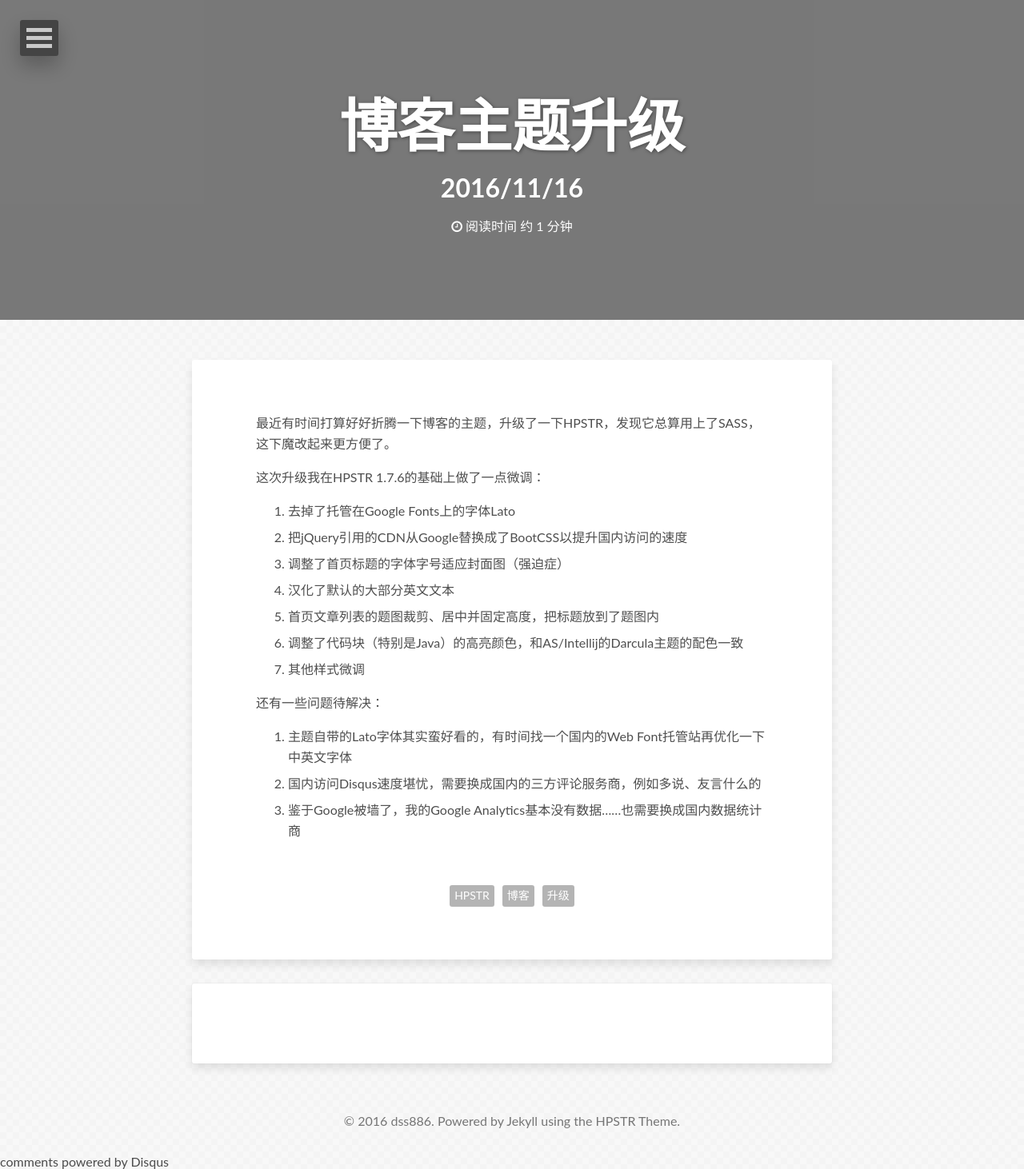
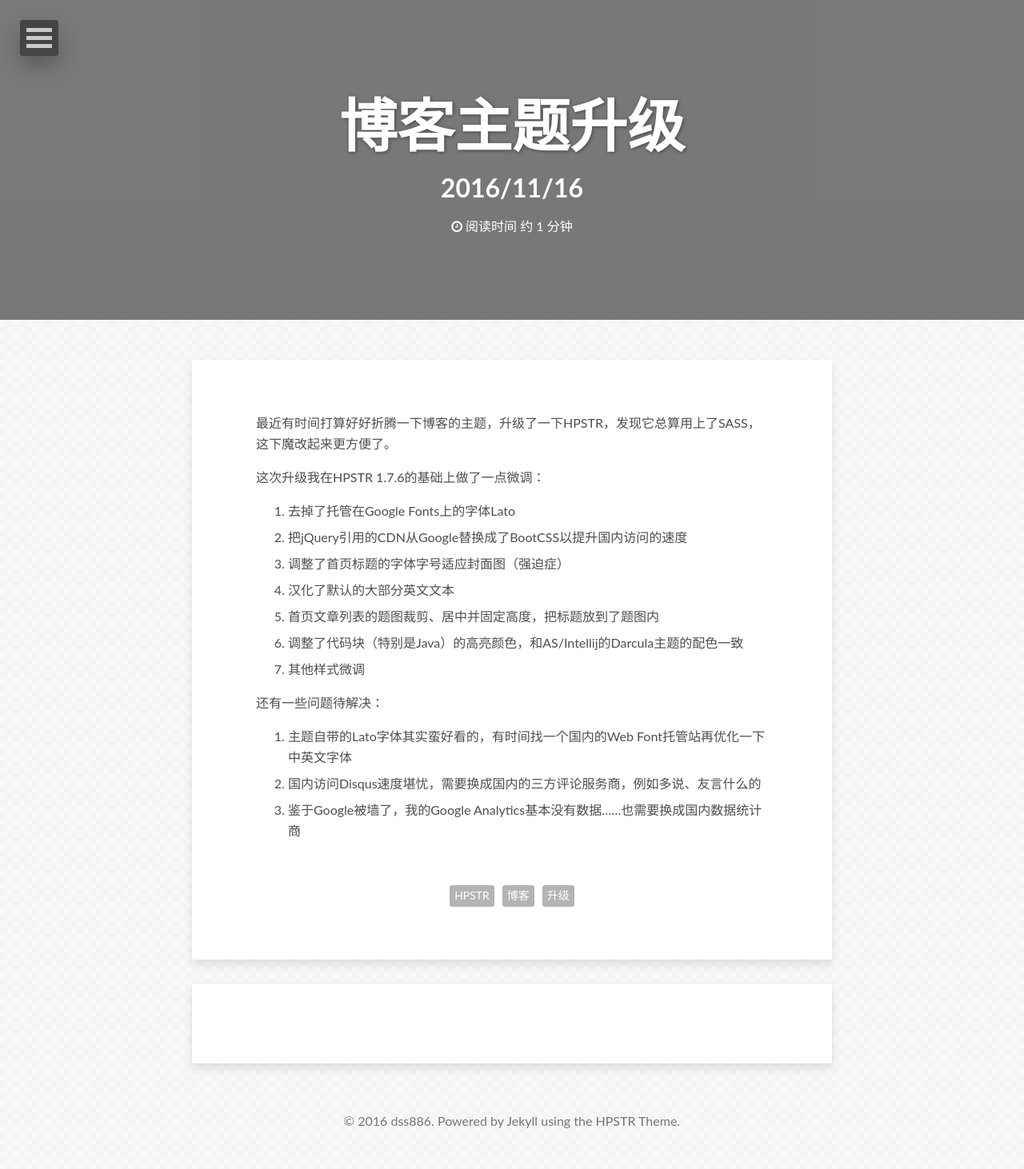
Before and after one commit to dss886/www.dss886.com, a Jekyll site: the page built from _posts/2016-11-16-01.md, in a window 1280 px wide. Shown: the whole page at 80% size. Built offline with Jekyll 4.4.1, drawn with Linux system fonts in a browser that asks for light colours; nearby versions of some CDN libraries; comment, search, counter and statistics services are not loaded.

Commit message:
第三方社会化评论从Disqus换成友言

```diff
--- /dev/null
+++ b/_includes/comments.html
@@ -0,0 +1,3 @@
+{% if site.disqus_shortname %}
+    <script type="text/javascript" src="http://v2.uyan.cc/code/uyan.js?uid=2119529"></script>
+{% endif %}
--- a/_includes/disqus_comments.html
+++ /dev/null
@@ -1,23 +0,0 @@
-{% if site.disqus_shortname %}
-    <script type="text/javascript">
-        /* * * CONFIGURATION VARIABLES: EDIT BEFORE PASTING INTO YOUR WEBPAGE * * */
-        var disqus_shortname = '{{ site.disqus_shortname }}'; // required: replace example with your forum shortname
-
-        /* * * DON'T EDIT BELOW THIS LINE * * */
-        (function() {
-            var dsq = document.createElement('script'); dsq.type = 'text/javascript'; dsq.async = true;
-            dsq.src = '//' + disqus_shortname + '.disqus.com/embed.js';
-            (document.getElementsByTagName('head')[0] || document.getElementsByTagName('body')[0]).appendChild(dsq);
-        })();
-
-        /* * * DON'T EDIT BELOW THIS LINE * * */
-        (function () {
-            var s = document.createElement('script'); s.async = true;
-            s.type = 'text/javascript';
-            s.src = '//' + disqus_shortname + '.disqus.com/count.js';
-            (document.getElementsByTagName('HEAD')[0] || document.getElementsByTagName('BODY')[0]).appendChild(s);
-        }());
-    </script>
-    <noscript>Please enable JavaScript to view the <a href="http://disqus.com/?ref_noscript">comments powered by Disqus.</a></noscript>
-    <a href="http://disqus.com" class="dsq-brlink">comments powered by <span class="logo-disqus">Disqus</span></a>
-{% endif %}
--- a/_includes/scripts.html
+++ b/_includes/scripts.html
@@ -16,4 +16,4 @@
 </script>
 {% endif %}
 
-{% if page.comments != false %}{% include disqus_comments.html %}{% endif %}
+{% if page.comments != false %}{% include comments.html %}{% endif %}
--- a/_layouts/post.html
+++ b/_layouts/post.html
@@ -48,7 +48,11 @@
         {% if site.share != false and page.share != false %}{% include social-share.html %}{% endif %}
       </footer>
     </div><!-- /.entry-content -->
-    {% if page.comments != false and site.disqus_shortname %}<section id="disqus_thread"></section><!-- /#disqus_thread -->{% endif %}
+    {% if page.comments != false %}
+      <section id="comment_wrapper">
+        <div id="uyan_frame"></div>
+      </section><!-- /#disqus_thread -->
+    {% endif %}
   </article>
 </div><!-- /#main -->
 
--- a/_sass/_page.scss
+++ b/_sass/_page.scss
@@ -305,7 +305,7 @@
 		}
 	}
 
-	#disqus_thread {
+	#comment_wrapper {
 		margin: 40px 2px 20px 2px;
 		padding: 10px 15px;
 		background-color: #fff;
```
